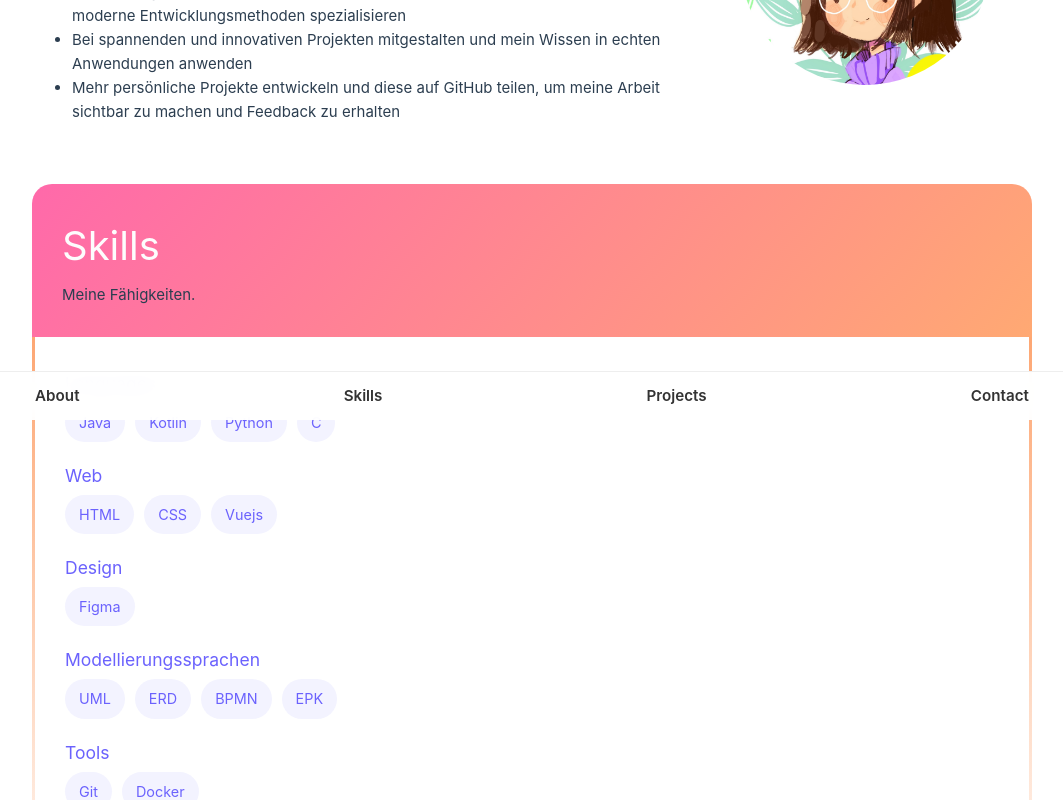
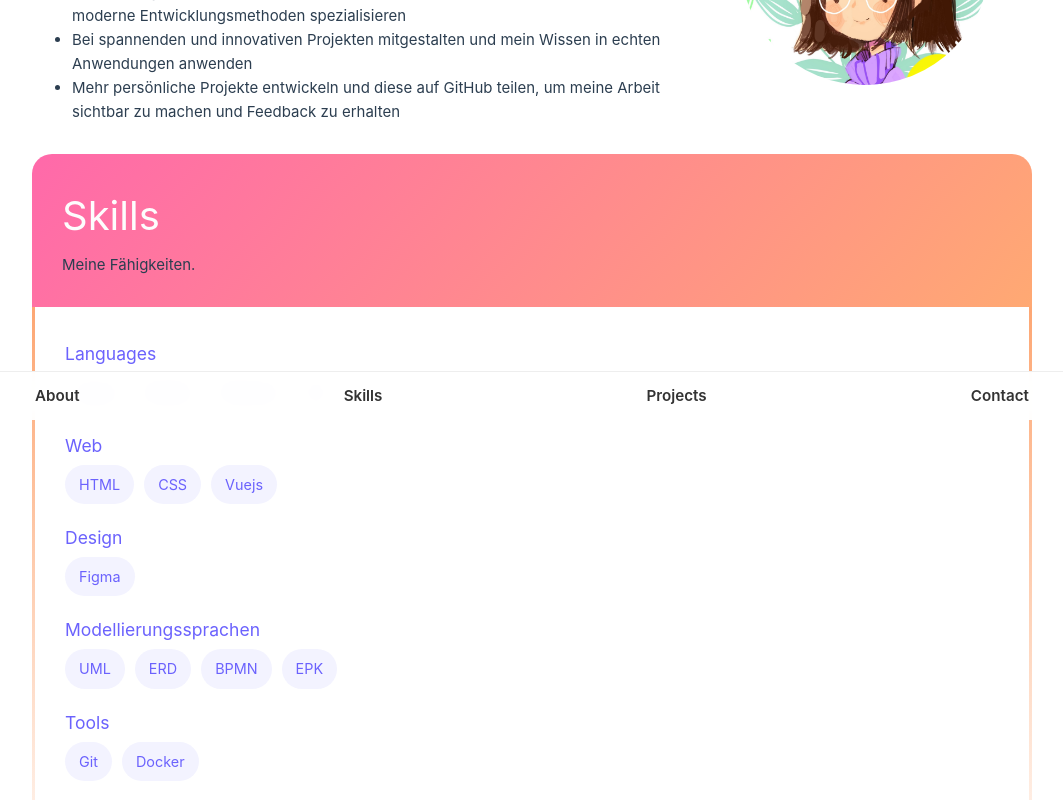
Before and after one commit to seay28/portfolio, a Vue app: page /#/ in a window 1280 px wide. Shown: the part 380-1180 px from the top of the page, without its empty margins (108-1171 px from the left). Built offline with nearby package versions, Linux system fonts and the light colour scheme.

Commit message:
fix sidebar

```diff
--- a/src/components/Skills.vue
+++ b/src/components/Skills.vue
@@ -3,7 +3,7 @@
 </script>
 
 <template>
-  <section class="skills">
+  <section id="skills">
     <div class="banner">
     <h2>Skills</h2>
     <p> Meine Fähigkeiten.</p>
```
